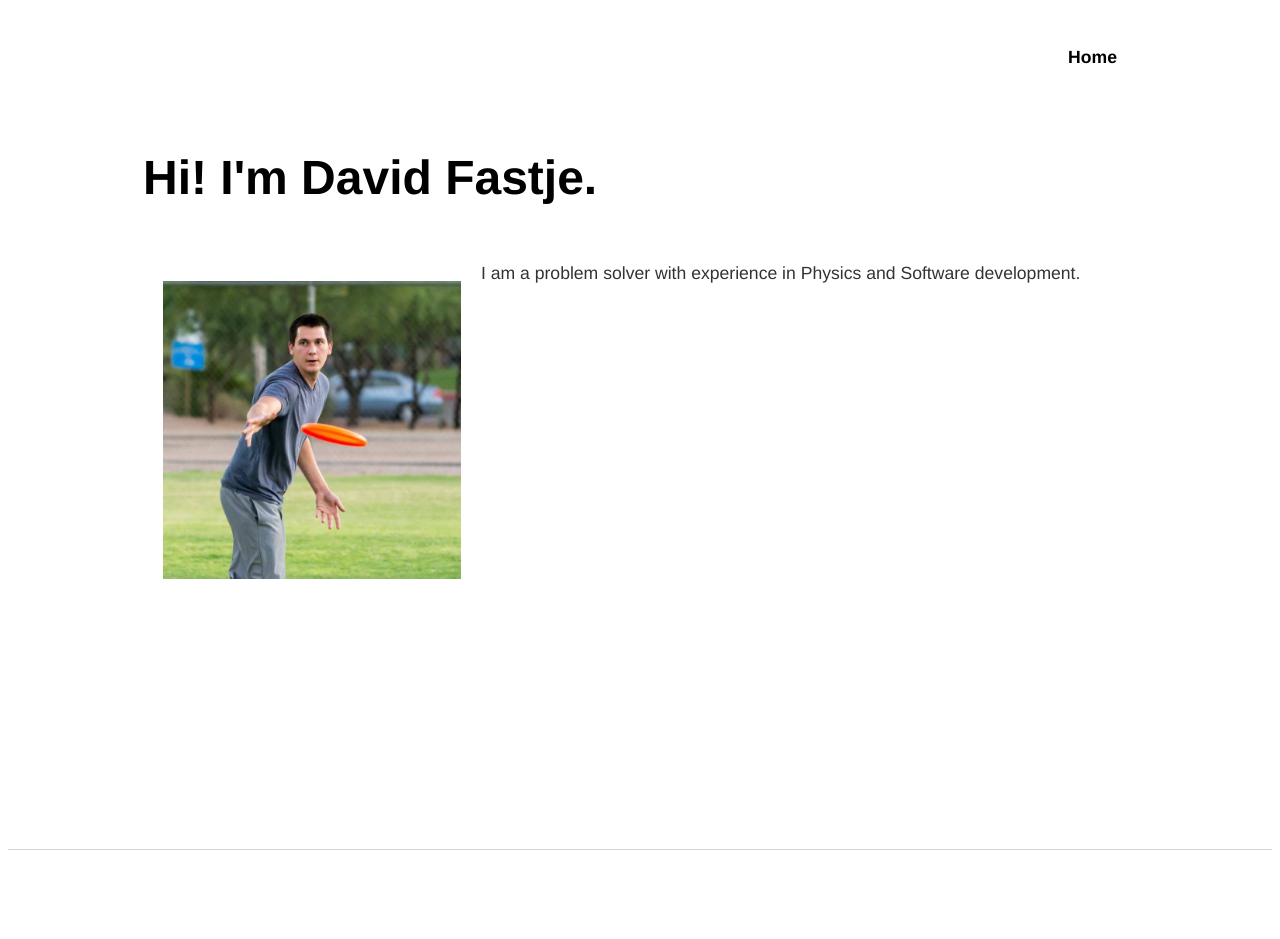
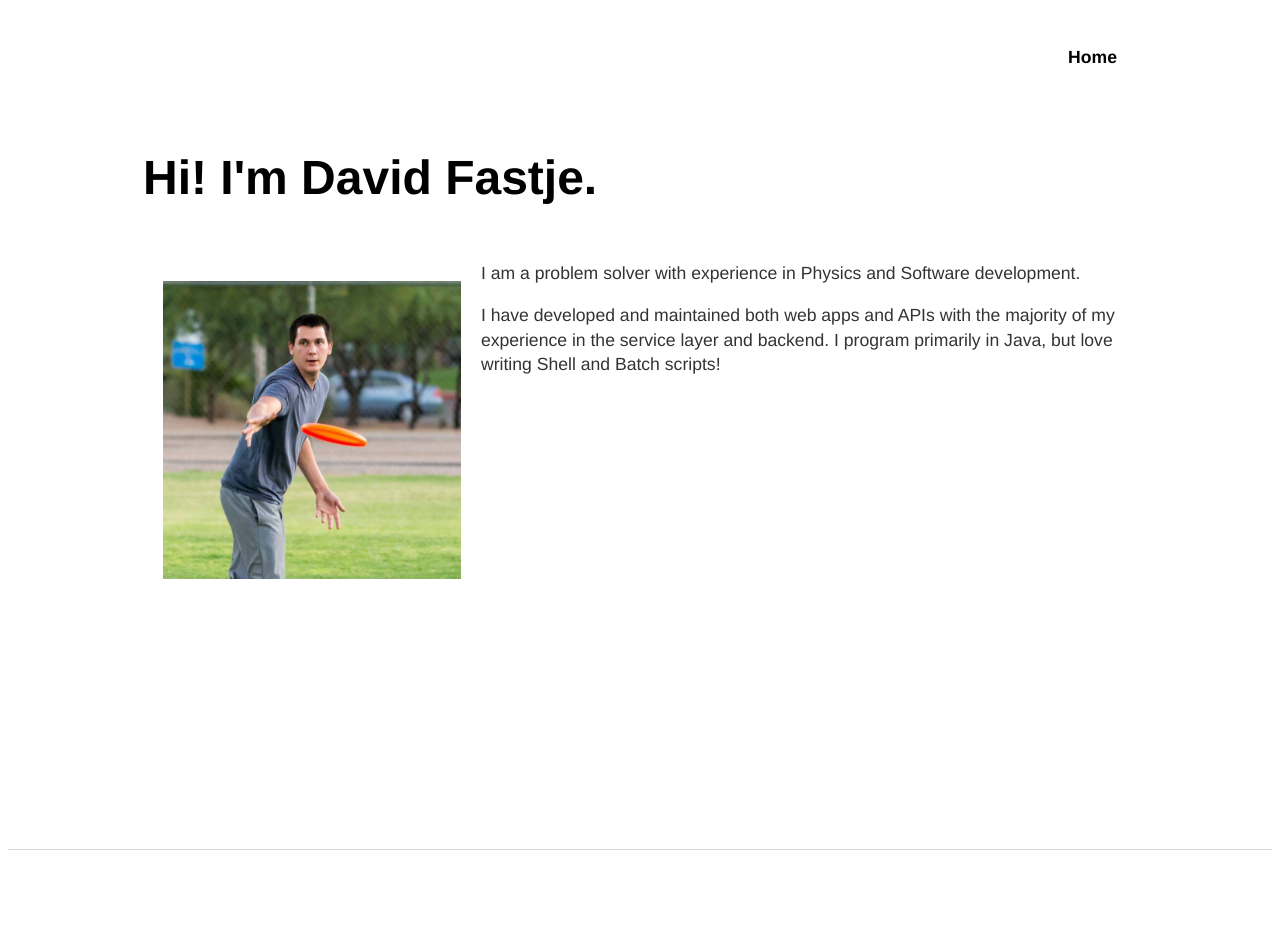
Before and after one commit to dfastje/dfastje.github.io, a Jekyll site: the page built from index.html, in a window 1280 px wide. Built offline with Jekyll 4.4.1, drawn with Linux system fonts in a browser that asks for light colours.

Commit message:
update index.html

```diff
--- a/index.html
+++ b/index.html
@@ -7,4 +7,6 @@ title: David Fastje
     <h1 id="welcome-header">Hi! I'm David Fastje.</h1>
     <img src="/assets/DavidFrisbee.jpg" alt="Photo of David Fastje" id="FrisbeePhoto">
     <p>I am a problem solver with experience in Physics and Software development. </p>
+    <p>I have developed and maintained both web apps and APIs with the majority of my experience in the service layer
+        and backend. I program primarily in Java, but love writing Shell and Batch scripts!</p>
 </div>
```
